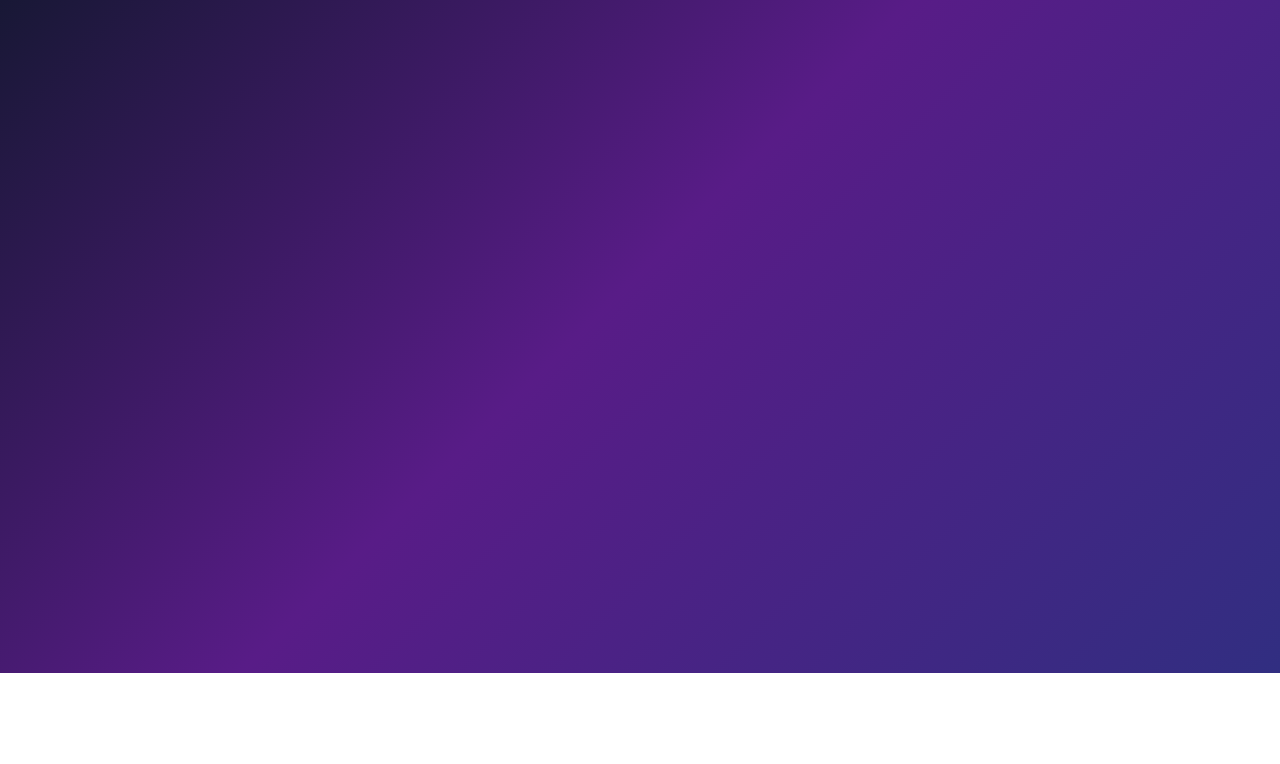
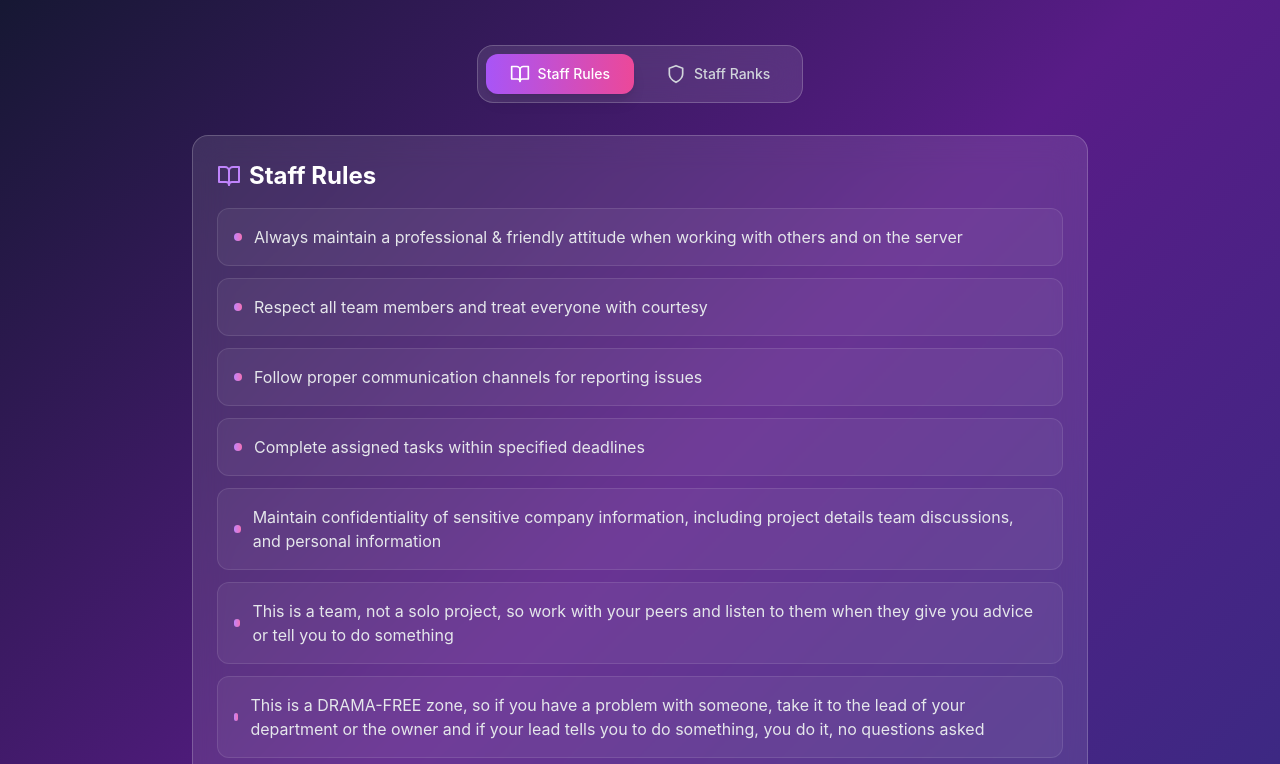
Before and after one commit to TechWithAndrew/StaffWebMCI, a plain HTML site: page index.html in a window 1280 px wide. Shown: the part 127-891 px from the top of the page. Before the commit the page ends 800 px from the top, so only its background shows below. Drawn offline with Linux system fonts and the light colour scheme.

Commit message:
Add files via upload

```diff
--- a/index.html
+++ b/index.html
@@ -5,7 +5,7 @@
 		<link rel="icon" type="image/svg+xml" href="/vite.svg" />
 		<meta name="viewport" content="width=device-width, initial-scale=1.0" />
 		<title>Staff</title>
-		<script type="module" crossorigin src="/assets/index-ef6c8af3.js"></script>
+		<script type="module" crossorigin src="/assets/index-b1b76a3c.js"></script>
 		<link rel="stylesheet" href="/assets/index-81d30c84.css">
 		<script type="module">
 window.onerror = (message, source, lineno, colno, errorObj) => {
```
